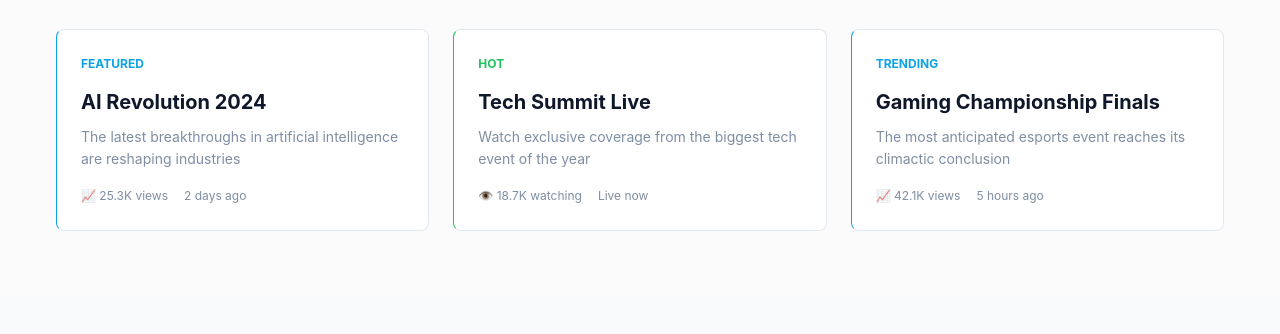
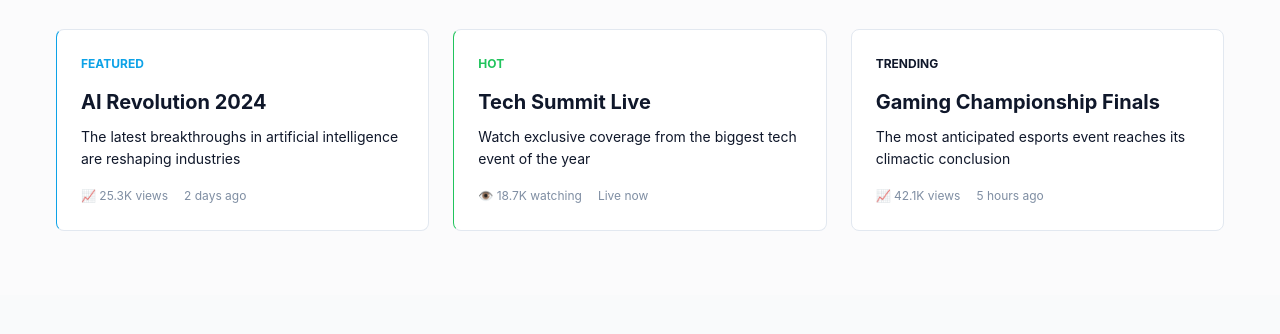
Before and after one commit to Naitik-93/Capstone-Project, a plain HTML site: page index.html in a window 1280 px wide. Shown: the part 618-952 px from the top of the page. Drawn offline with Linux system fonts and the light colour scheme.

Commit message:
Modify card hover effect and clean up styles
Updated card hover effect and removed trending styles.

```diff
--- a/style.css
+++ b/style.css
@@ -188,8 +188,7 @@
     }
 
     .card:hover {
-      box-shadow: 0 4px 6px -1px rgba(0, 0, 0, 0.1), 0 2px 4px -1px rgba(0, 0, 0, 0.06);
-      transform: translateY(-2px);
+      transform: translateY(-5px);
     }
 
     .card-highlight {
@@ -202,10 +201,6 @@
 
     .card-hot {
       border-left-color: #21C45D;
-    }
-
-    .card-trending {
-      border-left-color: #0DA2E7;
     }
 
     .badge {
@@ -223,9 +218,6 @@
       color: hsl(142, 71%, 45%);
     }
 
-    .badge-trending {
-      color: hsl(199, 89%, 48%);
-    }
 
     .card-title {
       font-size: 1.25rem;
@@ -235,7 +227,6 @@
 
     .card-description {
       font-size: 0.875rem;
-      color: hsl(215.4, 16.3%, 56.9%);
       margin-bottom: 1rem;
     }
 
```
